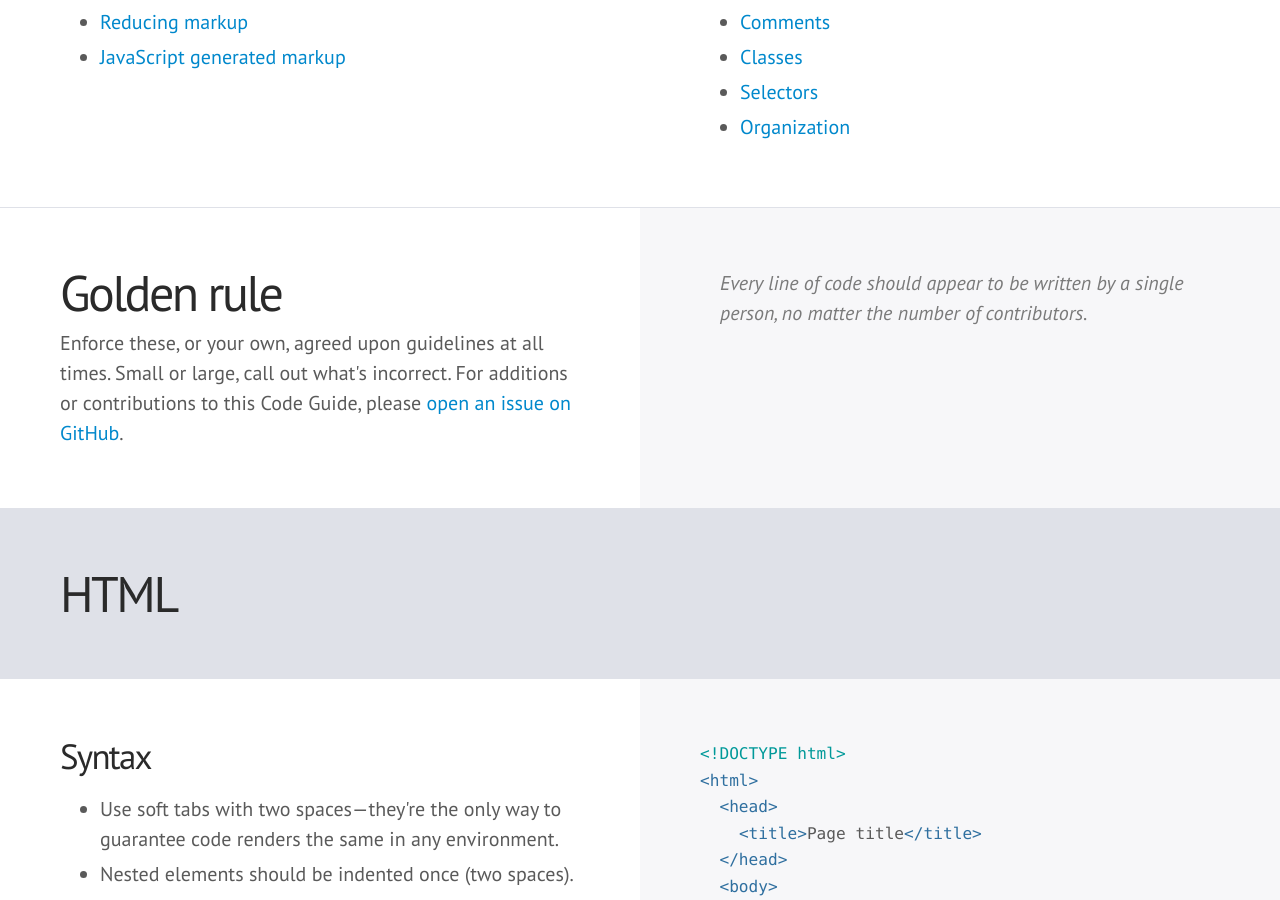
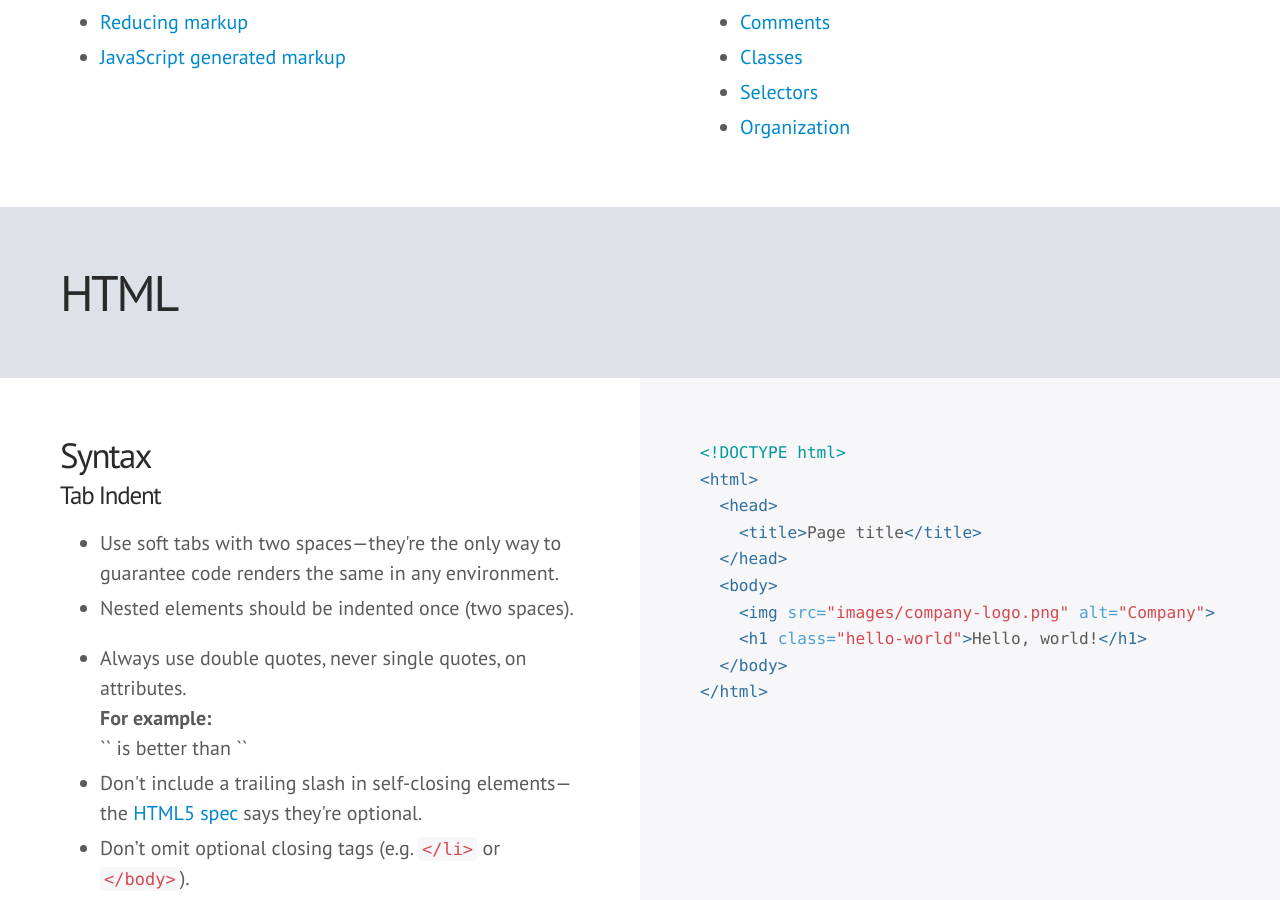
Before and after one commit to Solis-Lab-Solution/code-standards, a Jekyll site: the page built from index.html, in a window 1280 px wide and 900 px high, scrolled down 847 px. Built offline with Jekyll 4.4.1, drawn with Linux system fonts in a browser that asks for light colours; some web fonts are replaced; Markdown is read by kramdown in place of the engine named in the settings; comment, search, counter and statistics services are not loaded.

Commit message:
Update HTML syntax section

```diff
--- a/index.html
+++ b/index.html
@@ -43,21 +43,6 @@ layout: default
   </div>
 </div>
 
-
-<div class="section" id="golden-rule">
-  <div class="col">
-    <h2>Golden rule</h2>
-    <p>Enforce these, or your own, agreed upon guidelines at all times. Small or large, call out what's incorrect. For additions or contributions to this Code Guide, please <a href="https://github.com/mdo/code-guide/issues/new">open an issue on GitHub</a>.</p>
-  </div>
-  <div class="col">
-    <blockquote>
-      <p>Every line of code should appear to be written by a single person, no matter the number of contributors.</p>
-    </blockquote>
-  </div>
-</div>
-
-
-
 <div class="heading" id="html">
   <h2>HTML</h2>
 </div>
@@ -65,10 +50,13 @@ layout: default
 <div class="section" id="html-syntax">
   <div class="col">
     <h3>Syntax</h3>
+    <h4>Tab Indent</h4>
     <ul>
       <li>Use soft tabs with two spaces—they're the only way to guarantee code renders the same in any environment.</li>
       <li>Nested elements should be indented once (two spaces).</li>
-      <li>Always use double quotes, never single quotes, on attributes.</li>
+    </ul>
+    <ul>
+      <li>Always use double quotes, never single quotes, on attributes.<br /><strong>For example:</strong><br />`<span class="item"></span>` is better than `<span class='item'></span>`</li>
       <li>Don't include a trailing slash in self-closing elements—the <a href="http://dev.w3.org/html5/spec-author-view/syntax.html#syntax-start-tag">HTML5 spec</a> says they're optional.</li>
       <li>Don’t omit optional closing tags (e.g. <code>&lt;/li&gt;</code> or <code>&lt;/body&gt;</code>).</li>
     </ul>
```
